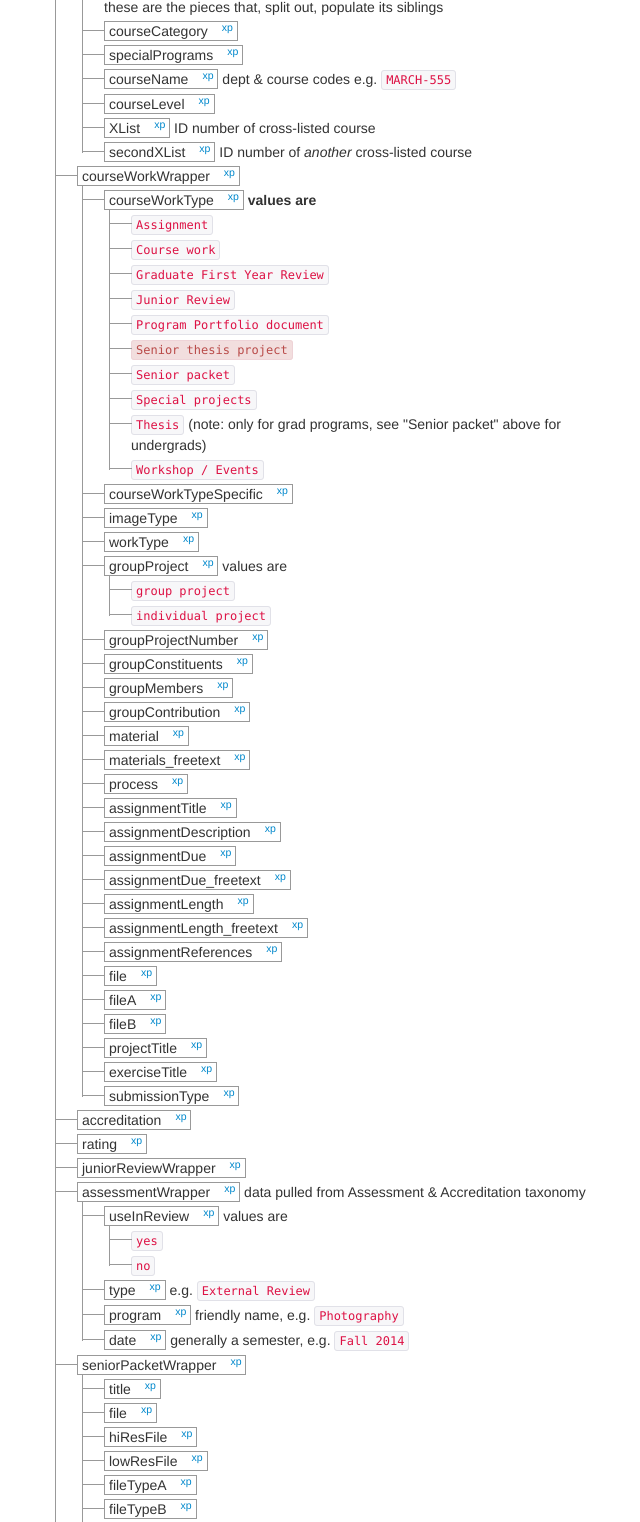
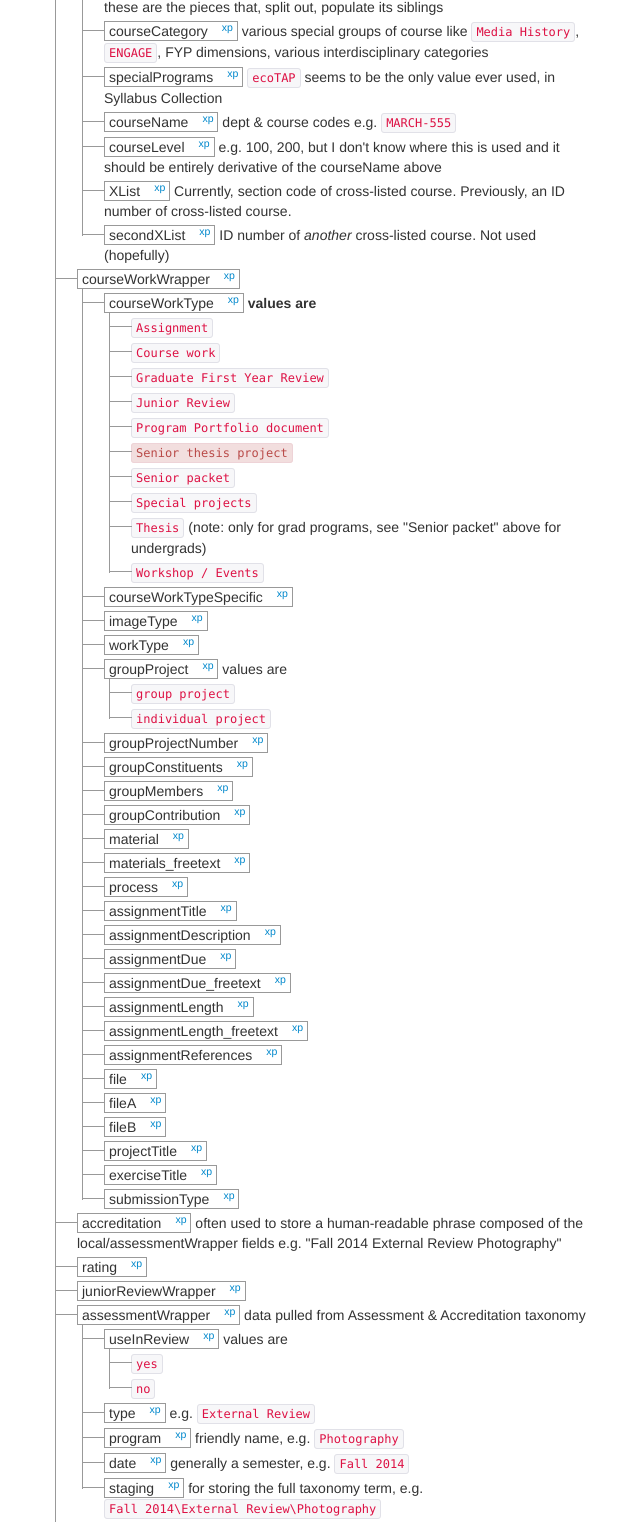
Before and after one commit to cca/vault_schema, a plain HTML site: page index.html in a window 1280 px wide. Shown: the part 6868-8390 px from the top of the page, without its empty margins (16-656 px from the left). Drawn offline with nearby package versions, Linux system fonts and the light colour scheme.

```diff
--- a/index.html
+++ b/index.html
@@ -654,9 +654,11 @@
                             </li>
                             <li>
                                 <span>courseCategory</span>
+                                various special groups of course like <code>Media History</code>, <code>ENGAGE</code>, FYP dimensions, various interdisciplinary categories
                             </li>
                             <li>
                                 <span>specialPrograms</span>
+                                <code>ecoTAP</code> seems to be the only value ever used, in Syllabus Collection
                             </li>
                             <li>
                                 <span>courseName</span>
@@ -664,14 +666,15 @@
                             </li>
                             <li>
                                 <span>courseLevel</span>
+                                e.g. 100, 200, but I don't know where this is used and it should be entirely derivative of the courseName above
                             </li>
                             <li>
                                 <span>XList</span>
-                                ID number of cross-listed course
+                                Currently, section code of cross-listed course. Previously, an ID number of cross-listed course.
                             </li>
                             <li>
                                 <span>secondXList</span>
-                                ID number of <i>another</i> cross-listed course
+                                ID number of <i>another</i> cross-listed course. Not used (hopefully)
                             </li>
                         </ul>
                     </li>
@@ -726,7 +729,10 @@
                             <li><span>submissionType</span></li>
                         </ul>
                     </li>
-                    <li><span>accreditation</span></li>
+                    <li>
+                        <span>accreditation</span>
+                        often used to store a human-readable phrase composed of the local/assessmentWrapper fields e.g. "Fall 2014 External Review Photography"
+                    </li>
                     <li><span>rating</span></li>
                     <li>
                         <span>juniorReviewWrapper</span>
@@ -754,6 +760,9 @@
                                 <span>date</span>
                                 generally a semester, e.g. <code>Fall 2014</code>
                             </li>
+                            <li>
+                                <span>staging</span>
+                                for storing the full taxonomy term, e.g. <code>Fall 2014\External Review\Photography</code></li>
                         </ul>
                     </li>
                     <li>
```
